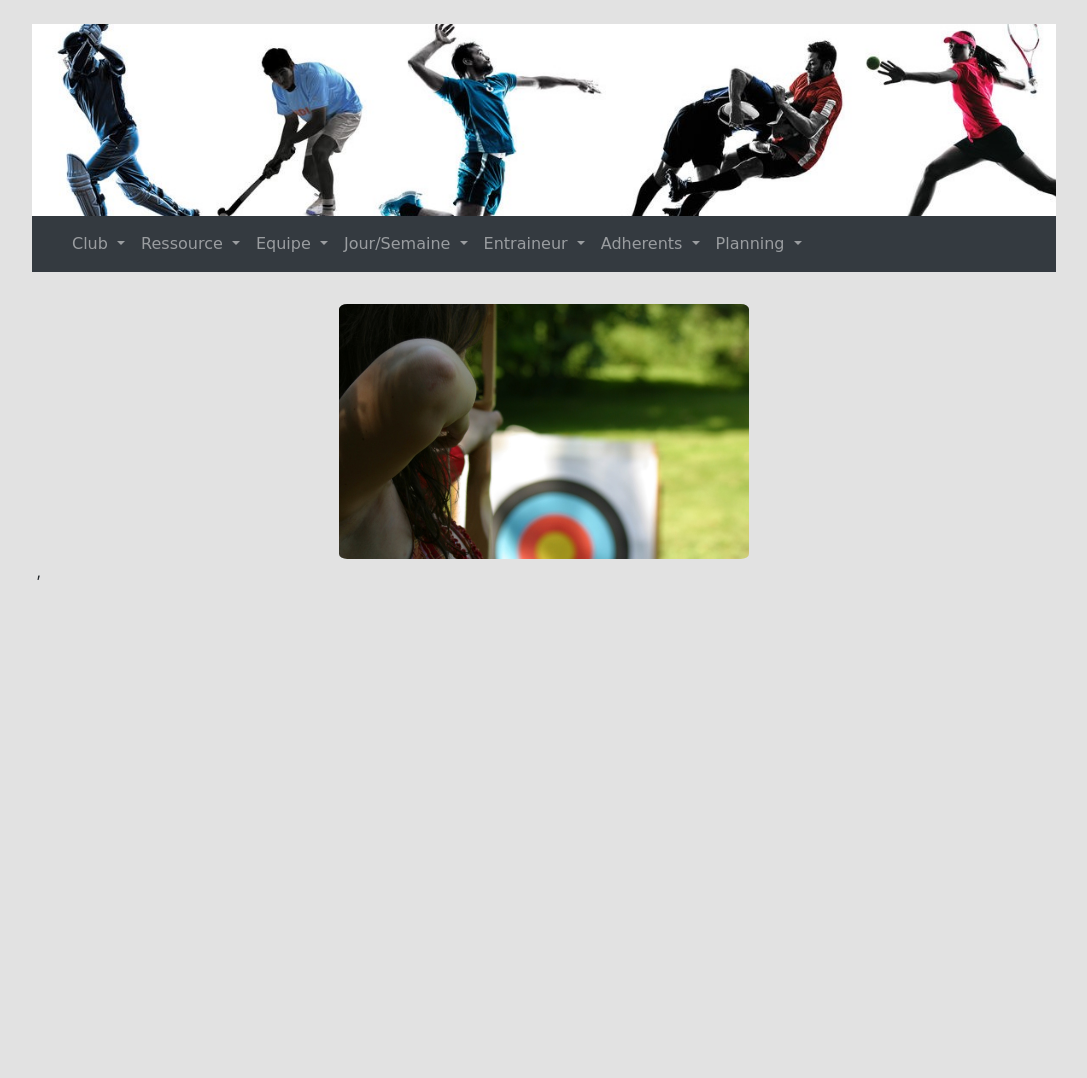
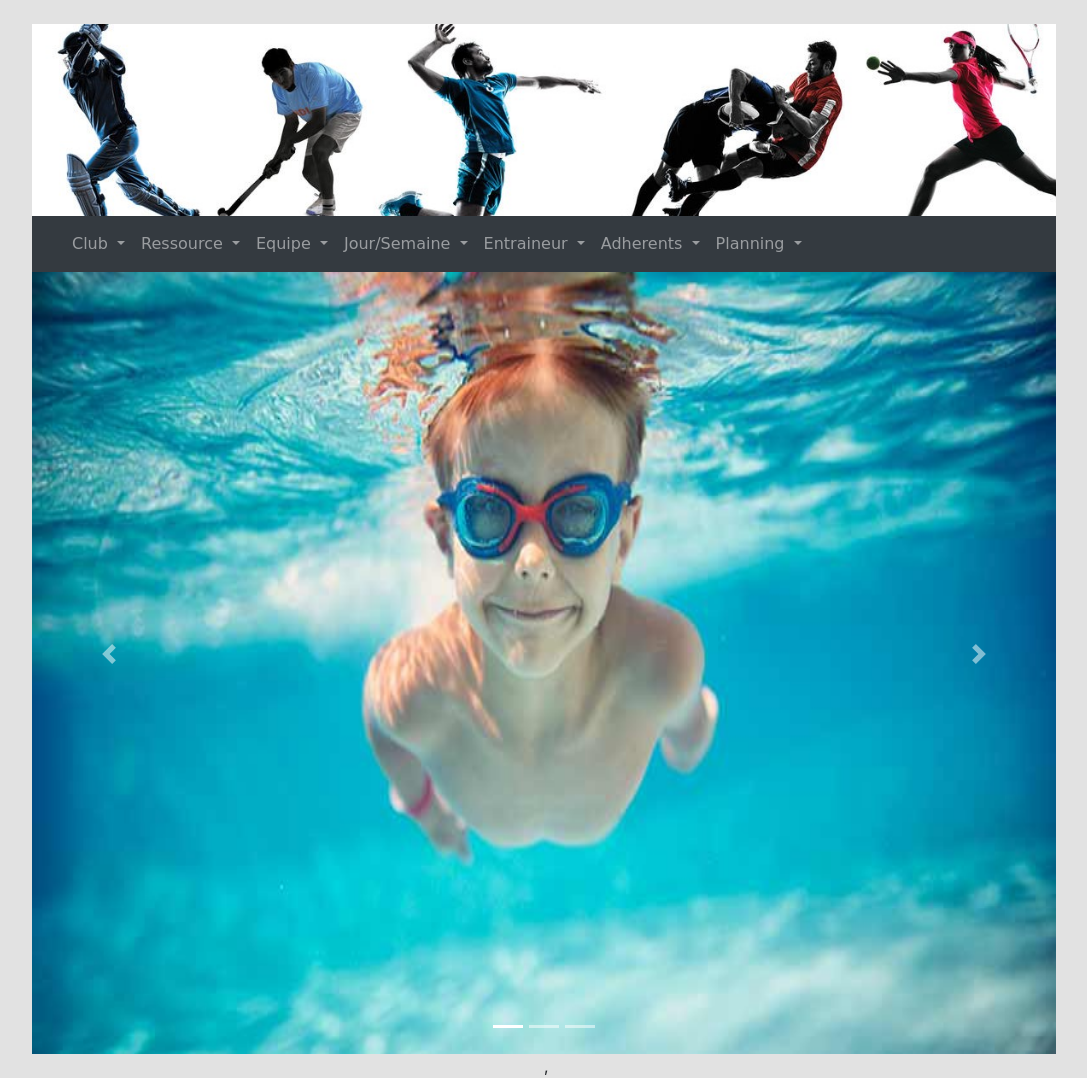
Before and after one commit to NicolasDuret/PPE-INFRAWEB, a PHP site: page / in a window 1280 px wide. Shown: the whole page, without its empty margins (96-1183 px from the left). Before the commit the page ends 580 px from the top, so only its background shows below. Run offline with PHP 8.4, Linux system fonts and the light colour scheme; data that the repository does not hold is empty; some libraries are stand-ins or nearby versions.

Commit message:
le push de dieux tout puissant

```diff
--- a/Vues/diapo.php
+++ b/Vues/diapo.php
@@ -1,4 +1,4 @@
-<div class="diapo">
+<!--<div class="diapo">
     <div id="carouselExampleSlidesOnly" class="carousel slide" data-ride="carousel">
         <div class="carousel-inner">
             <div class="carousel-item active">
@@ -31,4 +31,29 @@
             </div>
         </div>
     </div>
+</div>-->
+
+<div id="carouselExampleIndicators" class="carousel slide pcarousseld-block" data-ride="carousel">
+    <ol class="carousel-indicators">
+    <li data-target="#carouselExampleIndicators" data-slide-to="0" class="active"></li>
+    <li data-target="#carouselExampleIndicators" -slide-to="1"></li>
+    <li data-target="#carouselExampleIndicators" data-slide-to="2"></li>
+    </ol>
+
+    <div class="carousel-inner">
+    <div class="carousel-item active">
+    <img class="img-fluid" src="Images/natation.jpg" alt="First slide"></div>
+
+    <div class="carousel-item"><img class="img-fluid" src="Images/arc.jpg" alt="Second slide"></div>
+
+<div class="carousel-item"><img class="img-fluid" src="Images/foot.jpg" alt="Third slide"></div>
 </div>
+
+<a class="carousel-control-prev" href="#carouselExampleIndicators" role="button" data-slide="prev">
+<span class="carousel-control-prev-icon" aria-hidden="true"></span>
+<span class="sr-only">Previous</span>
+</a>
+<a class="carousel-control-next" href="#carouselExampleIndicators" role="button" data-slide="next">
+<span class="carousel-control-next-icon" aria-hidden="true"></span><span class="sr-only">Next</span>
+</a>
+</div>
--- a/Vues/entete.php
+++ b/Vues/entete.php
@@ -5,11 +5,11 @@
 		<meta name="viewport" content="width=device-width, initial-scale=1, shrink-to-fit=no">
         <link rel="stylesheet" href="https://stackpath.bootstrapcdn.com/bootstrap/4.2.1/css/bootstrap.min.css" integrity="sha384-GJzZqFGwb1QTTN6wy59ffF1BuGJpLSa9DkKMp0DgiMDm4iYMj70gZWKYbI706tWS" crossorigin="anonymous">
         <link rel="shortcut icon" href="avion.png" type="image/x-icon"/>
-		<LINK rel=STYLESHEET href="styleMairie.css" type="text/css">
-        <script src="https://code.jquery.com/jquery-3.3.1.slim.min.js" integrity="sha384-q8i/X+965DzO0rT7abK41JStQIAqVgRVzpbzo5smXKp4YfRvH+8abtTE1Pi6jizo" crossorigin="anonymous"></script>
+		<script src="https://code.jquery.com/jquery-3.3.1.slim.min.js" integrity="sha384-q8i/X+965DzO0rT7abK41JStQIAqVgRVzpbzo5smXKp4YfRvH+8abtTE1Pi6jizo" crossorigin="anonymous"></script>
         <script src="https://cdnjs.cloudflare.com/ajax/libs/popper.js/1.14.6/umd/popper.min.js" integrity="sha384-wHAiFfRlMFy6i5SRaxvfOCifBUQy1xHdJ/yoi7FRNXMRBu5WHdZYu1hA6ZOblgut" crossorigin="anonymous"></script>
         <script src="https://stackpath.bootstrapcdn.com/bootstrap/4.2.1/js/bootstrap.min.js" integrity="sha384-B0UglyR+jN6CkvvICOB2joaf5I4l3gm9GU6Hc1og6Ls7i6U/mkkaduKaBhlAXv9k" crossorigin="anonymous"></script>
         <meta name="viewport" content="width=device-width, initial-scale=1, shrink-to-fit=no">
+        <LINK rel="stylesheet" href="styleMairie.css?t=<? echo time(); ?>" type="text/css" media="all">
         <head>
 	<body>
     <div class="fondMilieu">
--- a/index.php
+++ b/index.php
@@ -23,4 +23,11 @@ if ((isset($_GET['vue']))&& (isset($_GET['action'])))
 $monControleur->affichePage($_GET['action'],$_GET['vue']);
 //affichage du pied de page
 $monControleur->affichePiedPage();
+
+if ((isset($_GET['vue']))&& (isset($_GET['action']))){echo "<script>$('#carouselExampleIndicators').removeClass('d-block').addClass('d-none');
+</script>";$monControleur->affichePage($_GET['action'],$_GET['vue']);
+}
+else {echo "<script>$('#carouselExampleIndicators').removeClass('d-none').addClass('d-block');
+</script>";}
+
 ?>,
--- a/styleMairie.css
+++ b/styleMairie.css
@@ -1,3 +1,10 @@
+body{
+	background-color: #E2E2E2;
+	overflow:hidden;
+	text-align: center;
+}
+
+
 .Logo_banniere{
     position: absolute;
     width: 100%;
@@ -163,40 +170,58 @@ h3
 .d-block{
     border-radius:2%;
 }
-.carousel slide{
-    display:flex;
-    justify-content: center;
 
-}
 .logo{
     width:18vh;
     height:15vh;
     border-radius:50%;
     border-color:#99cc66;
 }
-body{
-    background-color: #E2E2E2;
-    overflow:hidden;
-}
+
 .diapo{
     margin: 0 auto;
     margin-top:32vh;
     width: 40%;
 }
 
+
+.pcaroussel{
+	position:relative;
+	display: flex;
+	margin:0 auto;
+	margin-top: 15vh;
+	width:100%!important;
+	height:70%!important;
+	background:#151754;
+}
+
+.carousel-innerimg{
+	margin:auto;
+	width:100%!important;
+	height:100%!important;
+	z-index: 3;
+}
+
+.carousel-inner{
+	margin-top:25.80vh;
+}
+
+.img-fluid{
+	width: 100%;
+	height: 100%;
+
+
+}
+
+.dropdown-item{
+	text-align: center;
+	z-index: 1;
+}
+
 /* Small devices (landscape phones, 576px and up) */
 @media (min-width: 576px) {
-    .diapo{
-        margin: 0 auto;
-        margin-top:32vh;
-        display: block;
-    }
-    .diapo img{
-        width:30%;
-    }
-    .menu{
-        z-index: 1;
-    }
+
+
 
 }
 
```
